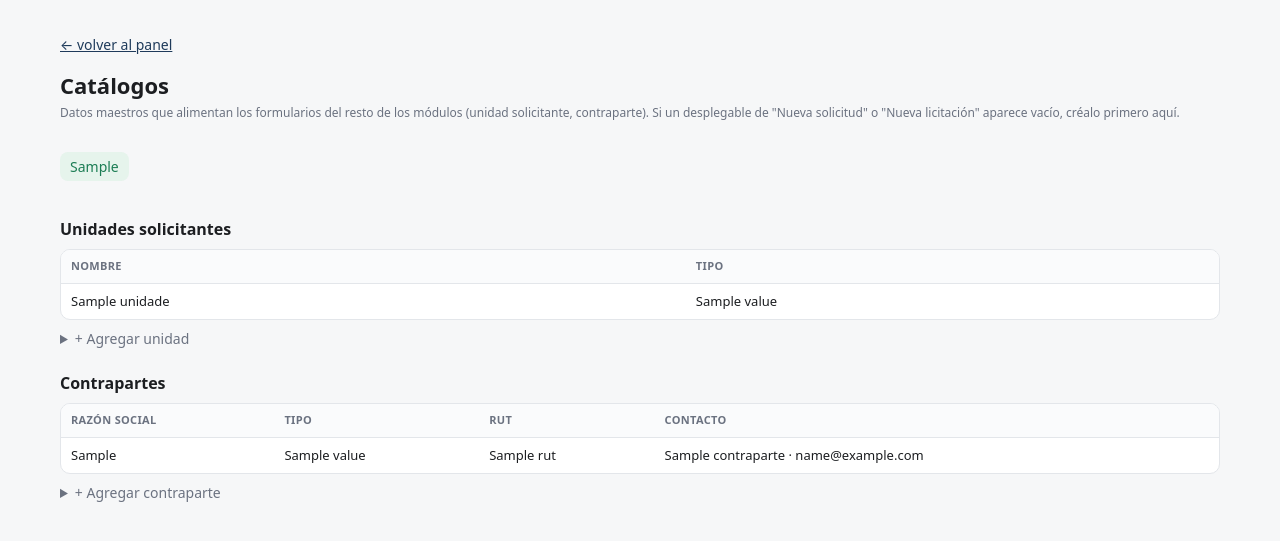
After one commit to insigne123/docs-cy-app, a Python web app: template app/web/templates/catalogos.html in a window 1280 px wide. The commit adds this page. Shown: the top 541 px of the page. Run offline with Jinja, Linux system fonts and the light colour scheme; the template is opened without the code that fills it: most values are stand-ins (such as "Sample title", 1, 10 or a date in 2020).

Commit message:
Agregar modulo de Catalogos (unidades y contrapartes)
Corrige el bug reportado: en produccion el combo "Unidad solicitante" de
"Nueva solicitud" no desplegaba nada porque no existia ninguna Unidad en la
base de datos, y la unica forma de crear una era via Swagger (POST /unidades
en /docs), inviable para un usuario no tecnico.

- GET /panel/catalogos: lista unidades y contrapartes existentes, con
  formularios de alta para ambas.
- POST /panel/catalogos/unidades y /panel/catalogos/contrapartes.
- Enlace "Catalogos" en el tablero, y aviso con link directo desde "Nueva
  solicitud" / "Nueva licitacion" cuando el catalogo esta vacio.

Este es el punto de partida del modulo de administracion de parametros:
"Unidad" y "Contraparte" son los dos catalogos que bloqueaban la creacion de
solicitudes; el mismo patron (lista + alta simple) se puede extender a otros
catalogos (formatos, usuarios) si hace falta.

Verificado con 3 pruebas nuevas (90 en total) y de forma manual en el
navegador: crear una unidad nueva la deja disponible de inmediato en el
combo de "Nueva solicitud".

Co-Authored-By: Claude Sonnet 5 <noreply@anthropic.com>

```diff
--- /dev/null
+++ b/app/web/templates/catalogos.html
@@ -0,0 +1,63 @@
+{% extends "base.html" %}
+{% block title %}Catálogos · Panel de Contratos{% endblock %}
+{% block body %}
+<p><a href="/panel">&larr; volver al panel</a></p>
+<h1>Catálogos</h1>
+<div class="sub">
+  Datos maestros que alimentan los formularios del resto de los módulos (unidad
+  solicitante, contraparte). Si un desplegable de "Nueva solicitud" o "Nueva
+  licitación" aparece vacío, créalo primero aquí.
+</div>
+
+{% if ok %}<p class="s-vigente" style="display:inline-block;padding:4px 10px;border-radius:8px">{{ ok }}</p>{% endif %}
+{% if error %}<p class="n-critica">{{ error }}</p>{% endif %}
+
+<h2>Unidades solicitantes</h2>
+{% if unidades %}
+<div class="tabla-scroll"><table>
+  <thead><tr><th>Nombre</th><th>Tipo</th></tr></thead>
+  <tbody>
+  {% for u in unidades %}
+  <tr><td>{{ u.nombre }}</td><td>{{ u.tipo.value }}</td></tr>
+  {% endfor %}
+  </tbody></table></div>
+{% else %}<p class="muted">No hay unidades registradas todavía.</p>{% endif %}
+
+<details {{ 'open' if not unidades }} style="margin-top:8px">
+<summary class="muted" style="cursor:pointer">+ Agregar unidad</summary>
+<form method="post" action="/panel/catalogos/unidades" class="grid2" style="display:grid;margin-top:8px">
+  <label>Nombre <input type="text" name="nombre" required></label>
+  <label>Tipo
+    <select name="tipo" required>{% for t in unidad_tipos %}<option value="{{ t.value }}">{{ t.value }}</option>{% endfor %}</select>
+  </label>
+  <div style="grid-column:1/-1"><button class="btn" type="submit">Crear unidad</button></div>
+</form>
+</details>
+
+<h2>Contrapartes</h2>
+{% if contrapartes %}
+<div class="tabla-scroll"><table>
+  <thead><tr><th>Razón social</th><th>Tipo</th><th>RUT</th><th>Contacto</th></tr></thead>
+  <tbody>
+  {% for c in contrapartes %}
+  <tr><td>{{ c.razon_social }}</td><td>{{ c.tipo.value }}</td><td>{{ c.rut or '—' }}</td>
+    <td>{{ c.contacto_nombre or '—' }}{% if c.contacto_email %} · {{ c.contacto_email }}{% endif %}</td></tr>
+  {% endfor %}
+  </tbody></table></div>
+{% else %}<p class="muted">No hay contrapartes registradas todavía.</p>{% endif %}
+
+<details style="margin-top:8px">
+<summary class="muted" style="cursor:pointer">+ Agregar contraparte</summary>
+<form method="post" action="/panel/catalogos/contrapartes" class="grid2" style="display:grid;margin-top:8px">
+  <label>Razón social <input type="text" name="razon_social" required></label>
+  <label>Tipo
+    <select name="tipo" required>{% for t in contraparte_tipos %}<option value="{{ t.value }}">{{ t.value }}</option>{% endfor %}</select>
+  </label>
+  <label>RUT <input type="text" name="rut"></label>
+  <label>Contacto (nombre) <input type="text" name="contacto_nombre"></label>
+  <label>Contacto (email) <input type="email" name="contacto_email"></label>
+  <label>Contacto (teléfono) <input type="text" name="contacto_telefono"></label>
+  <div style="grid-column:1/-1"><button class="btn" type="submit">Crear contraparte</button></div>
+</form>
+</details>
+{% endblock %}
--- a/app/web/templates/dashboard.html
+++ b/app/web/templates/dashboard.html
@@ -15,6 +15,7 @@
   {% endif %}
   <a href="/panel/metricas">Métricas de proceso</a>
   <a href="/panel/vigencias">Gestión de vigencias</a>
+  <a href="/panel/catalogos">Catálogos</a>
   <a class="btn" href="/panel/contratos/nuevo">+ Nueva solicitud</a>
   <a class="btn ghost" href="/panel/licitaciones/nuevo">+ Nueva licitación</a>
   <form class="rep" method="get" action="/panel/reporte">
--- a/app/web/templates/nueva_licitacion.html
+++ b/app/web/templates/nueva_licitacion.html
@@ -41,4 +41,8 @@
     <button class="btn" type="submit">Crear licitación</button>
   </div>
 </form>
+
+{% if not unidades %}
+<p class="muted">No hay unidades registradas todavía — <a href="/panel/catalogos">créalas en Catálogos</a> antes de continuar.</p>
+{% endif %}
 {% endblock %}
--- a/app/web/templates/nuevo_contrato.html
+++ b/app/web/templates/nuevo_contrato.html
@@ -61,7 +61,6 @@
 </form>
 
 {% if not unidades %}
-<p class="muted">No hay unidades registradas todavía — créalas desde <code>/docs</code>
-  (<code>POST /unidades</code>) antes de continuar.</p>
+<p class="muted">No hay unidades registradas todavía — <a href="/panel/catalogos">créalas en Catálogos</a> antes de continuar.</p>
 {% endif %}
 {% endblock %}
```
Also changed, not shown: app/web/routes.py (+70 -0 lines), tests/test_web_modulos.py (+40 -0 lines).
